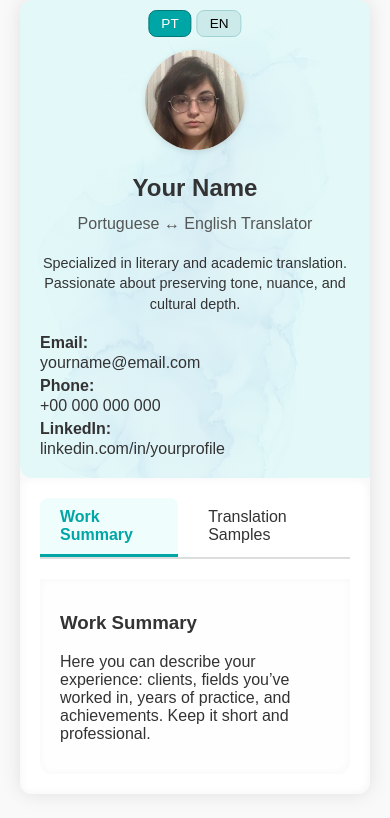
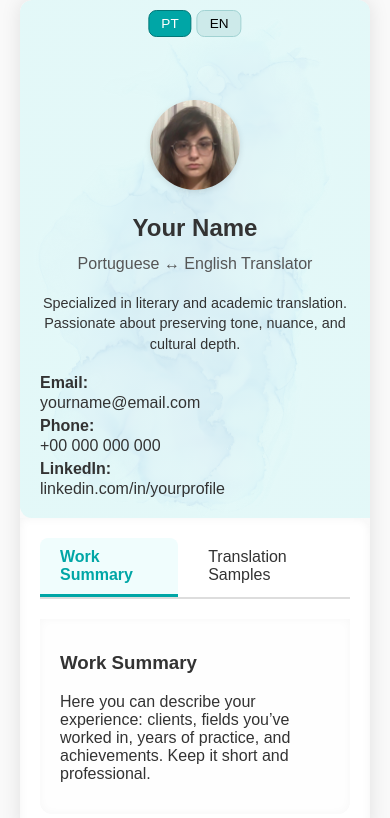
Before and after one commit to aldreyandreiko/translation, a plain HTML site: page index.html in a window 390 px wide. Drawn offline with Linux system fonts and the light colour scheme.

Commit message:
Update index.html

```diff
--- a/index.html
+++ b/index.html
@@ -170,9 +170,9 @@
       }
 
       .sidebar img {
-        width: 100px;
-        height: 100px;
-        margin-top: 30px; /* added margin to move below floating buttons */
+        width: 90px;        /* slightly smaller */
+        height: 90px;       /* slightly smaller */
+        margin-top: 80px;   /* move below floating buttons */
         margin-bottom: 10px;
       }
 
```
